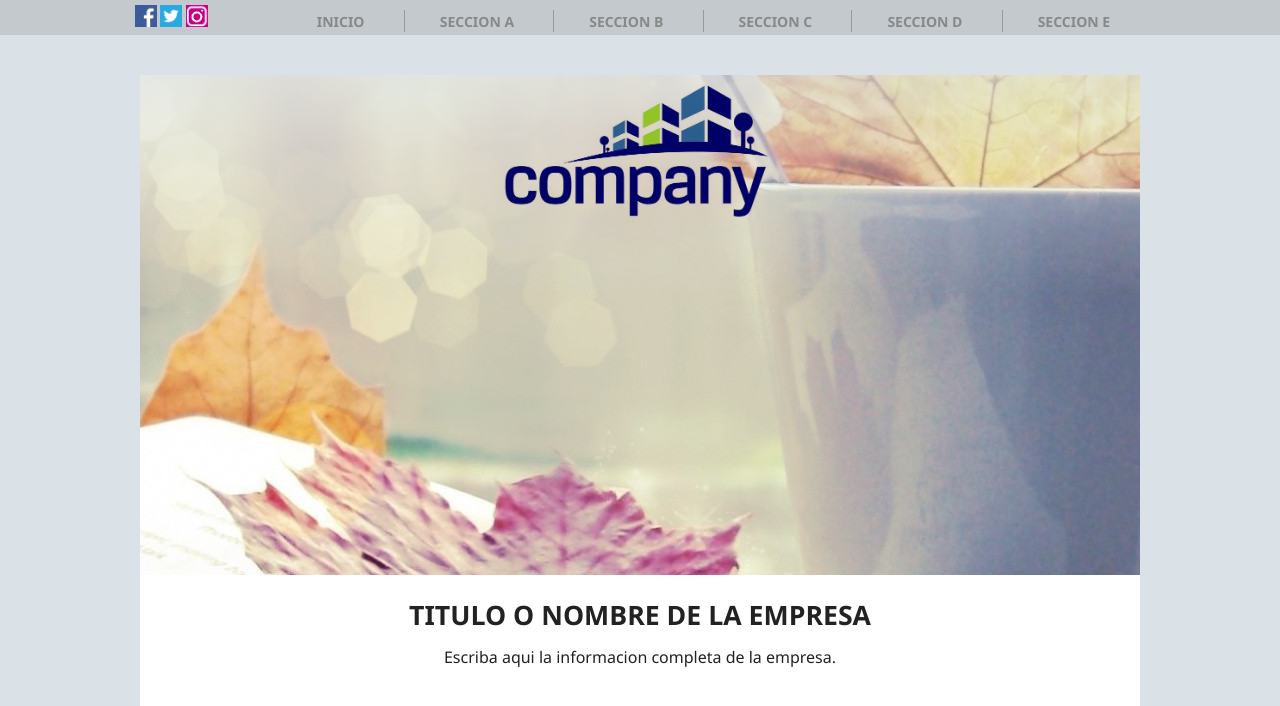
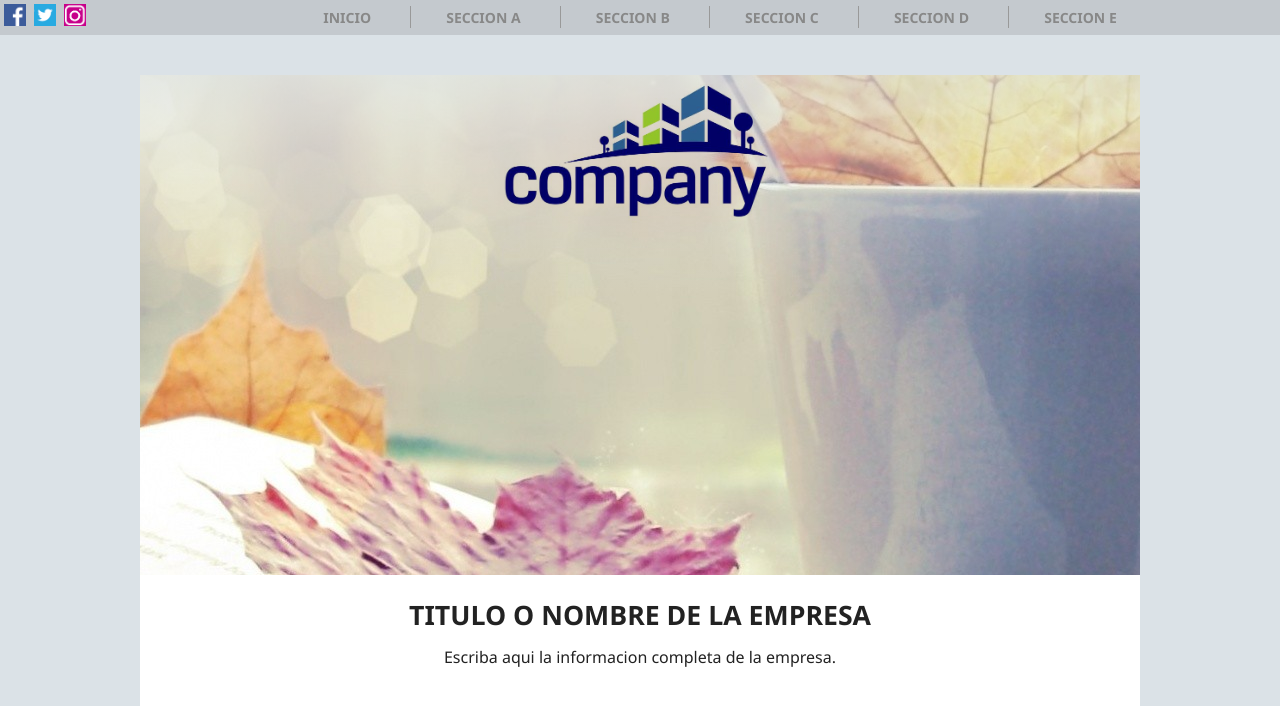
Before and after one commit to Yona-TYT/Plantilla-web1, a plain HTML site: page index.html in a window 1280 px wide. Shown: the top 706 px of the page. Drawn offline with Linux system fonts and the light colour scheme.

Commit message:
Se mejoran iconos redes sociales

```diff
--- a/index.html
+++ b/index.html
@@ -40,9 +40,7 @@
 		<label for="mobile-menu" class="mobile menu" tabindex="1">Menu</label>
 			<a href="No link" class="mobile menu" tabindex="1">Seccion a</a>
 		<input id="mobile-menu" type="checkbox">
-		<div id="menu" role="menubar">
-			<div class="item desktop">
-				<span class="social">
+				<span class="social" role="menuitem">
 					<a href="index.html" title="Facebook">
 						<img src="resources/img/social_fb.png" alt="Steam">
 					</a>
@@ -53,6 +51,8 @@
 						<img src="resources/img/social_in.png" alt="Steam">
 					</a>
 				</span>
+		<div id="menu" role="menubar">
+			<div class="item desktop">
 				<a href="index.html" class="home" title="Home" role="menuitem">
 				<a href="index.html" role="menuitem">Inicio</a>
 				</a>
--- a/resources/css/style.css
+++ b/resources/css/style.css
@@ -66,7 +66,9 @@ html[dir="rtl"] #menu .item {
 #menu .item:last-child {
 	border: none !important;
 }
-#menu .social a{
+.social a{
+	float: left;
+	margin: 4px;
 	padding: 0;
 }
 .social img {
```
